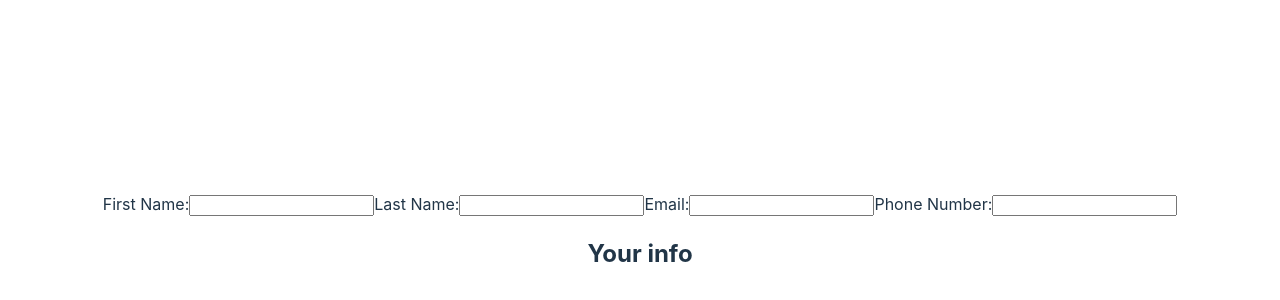
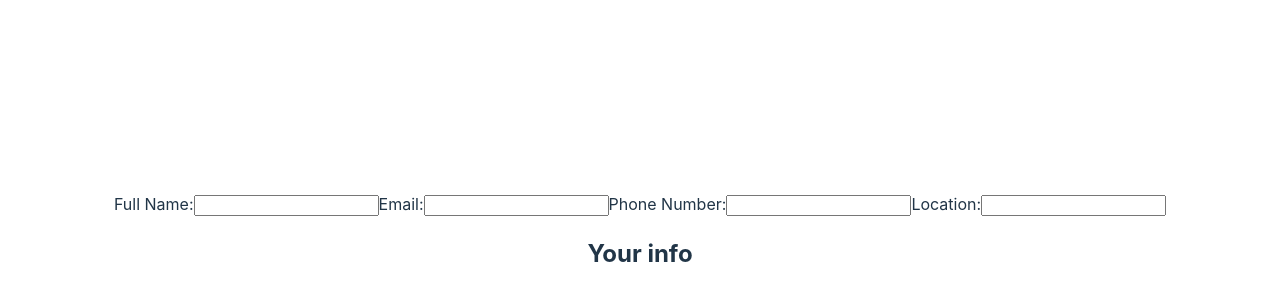
Before and after one commit to confett0/resume-builder, a React (Vite) app: page / in a window 1280 px wide. Shown: the part 158-458 px from the top of the page. Built offline with nearby package versions, Linux system fonts and the light colour scheme.

Commit message:
Add full name and location to PersonalInfoForm

```diff
--- a/src/App.jsx
+++ b/src/App.jsx
@@ -6,10 +6,10 @@ import CVRender from "./components/CVRender";
 function App() {
 
   const [personalInfo, setPersonalInfo] = useState({
-    firstName: "",
-    lastName: "",
+    fullName: "",
     email: "",
     phoneNumber: "",
+    location: "",
   });
 
   const handleChange = (e) => {
--- a/src/components/CVRender.jsx
+++ b/src/components/CVRender.jsx
@@ -2,9 +2,10 @@ export default function CVRender({ personalInfo }) {
     return (
         <>
         <h2>Your info</h2>
-      <p>{personalInfo.firstName}</p>
-      <p>{personalInfo.lastName}</p>
+      <p>{personalInfo.fullName}</p>
       <p>{personalInfo.email}</p>
+      <p>{personalInfo.phoneNumber}</p>
+      <p>{personalInfo.location}</p>
         </>
     )
 }
--- a/src/components/PersonalInfo.jsx
+++ b/src/components/PersonalInfo.jsx
@@ -3,18 +3,10 @@ export default function PersonalInfoForm({ personalInfo, handleChange }) {
   return (
     <>
       <label>
-        First Name:
+        Full Name:
         <input
-          value={personalInfo.firstName}
-          name="firstName"
-          onChange={handleChange}
-        />
-      </label>
-      <label>
-        Last Name:
-        <input
-          value={personalInfo.lastName}
-          name="lastName"
+          value={personalInfo.fullName}
+          name="fullName"
           onChange={handleChange}
         />
       </label>
@@ -34,6 +26,14 @@ export default function PersonalInfoForm({ personalInfo, handleChange }) {
           onChange={handleChange}
         />
       </label>
+      <label>
+        Location:
+        <input
+          value={personalInfo.location}
+          name="location"
+          onChange={handleChange}
+        />
+      </label>
     </>
   );
 }
```
